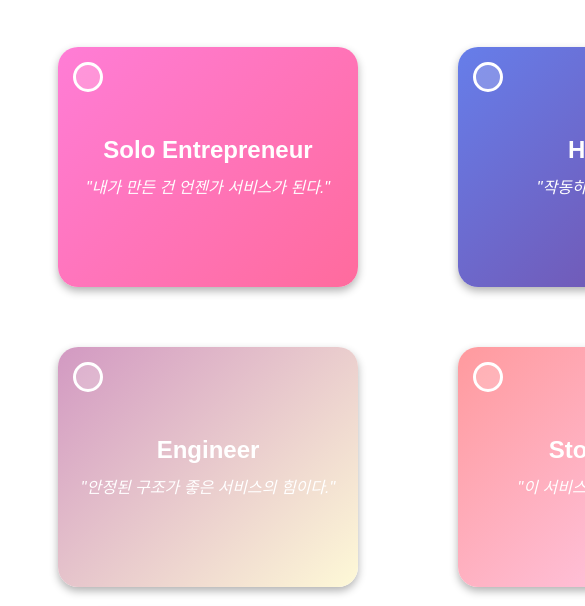
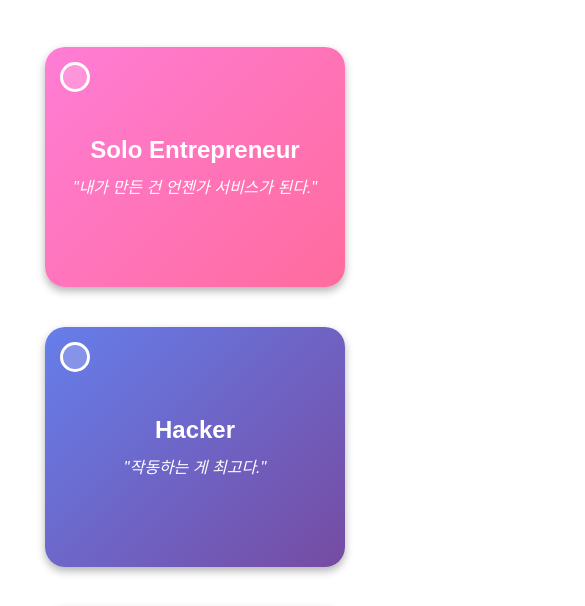
Before and after one commit to chaeyeon-jin/my_persona, a plain HTML site: page index.html in a window 390 px wide. Shown: the part 159-765 px from the top of the page, 585 px wide, since content can reach past the window. Drawn offline with Linux system fonts and the light colour scheme.

Commit message:
Update card-container to use flexbox with responsive design
- Changed from grid to flexbox layout
- Added flex-wrap and justify-content for better card arrangement
- Added responsive breakpoints:
  - 1200px+: 3 cards per row
  - 900px-1199px: 2 cards per row
  - 600px-899px: 2 cards per row (smaller)
  - Below 600px: 1 card per row

```diff
--- a/style.css
+++ b/style.css
@@ -17,9 +17,9 @@ h2 {
 .card-container {
     perspective: 1000px;
     margin: 20px;
-    display: grid;
-    grid-template-columns: repeat(3, 1fr);
-    grid-template-rows: repeat(2, 1fr);
+    display: flex;
+    flex-wrap: wrap;
+    justify-content: center;
     gap: 40px;
 }
 
@@ -406,3 +406,39 @@ h2 {
     background: linear-gradient(135deg, #ff8a80, #ffb74d);
     transform: rotateY(180deg);
 }
+
+/* 반응형 디자인 - 화면 크기에 따른 카드 개수 조정 */
+@media (max-width: 1200px) {
+    .card-container {
+        max-width: 1000px;
+        margin: 20px auto;
+    }
+
+    .card {
+        flex: 0 0 calc(33.333% - 30px);
+        max-width: 300px;
+    }
+}
+
+@media (max-width: 900px) {
+    .card-container {
+        max-width: 700px;
+    }
+
+    .card {
+        flex: 0 0 calc(50% - 20px);
+        max-width: 300px;
+    }
+}
+
+@media (max-width: 600px) {
+    .card-container {
+        max-width: 400px;
+        gap: 20px;
+    }
+
+    .card {
+        flex: 0 0 100%;
+        max-width: 300px;
+    }
+}
```
